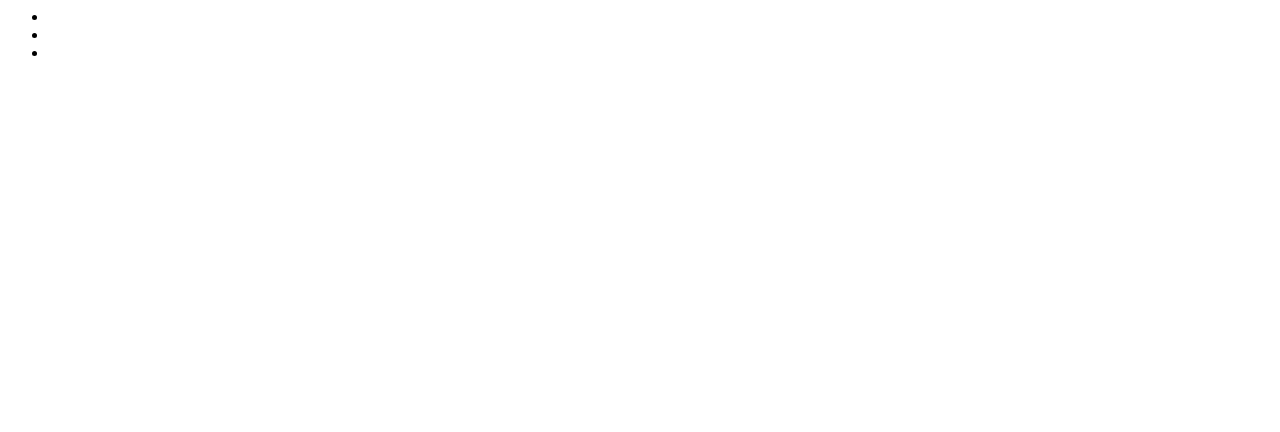
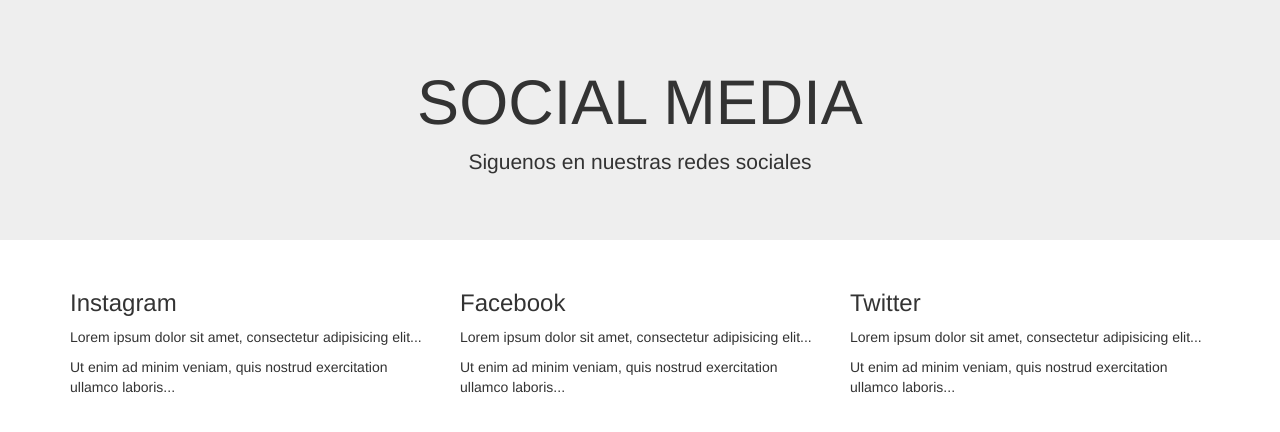
Before and after one commit to Daniela0209/kata-git, a plain HTML site: page social.html in a window 1280 px wide. Drawn offline with nearby package versions, Linux system fonts and the light colour scheme.

Commit message:
nueva estructura social

```diff
--- a/social.html
+++ b/social.html
@@ -1,20 +1,38 @@
- <div class="row-fluid centered">
-                        <ul class="social">
-                            <li>
-                                <a href="">
-                                    <span class="icon-facebook-circled"></span>
-                                </a>
-                            </li>
-                            <li>
-                                <a href="">
-                                    <span class="icon-twitter-circled"></span>
-                                </a>
-                            </li>
-                            <li>
-                                <a href="">
-                                    <span class="icon-linkedin-circled"></span>
-                                </a>
-                            </li>
+<!DOCTYPE html>
+<html lang="en">
+<head>
+  <meta charset="utf-8">
+  <meta name="viewport" content="width=device-width, initial-scale=1">
+  <link rel="stylesheet" href="https://maxcdn.bootstrapcdn.com/bootstrap/3.4.1/css/bootstrap.min.css">
+  <script src="https://ajax.googleapis.com/ajax/libs/jquery/3.5.1/jquery.min.js"></script>
+  <script src="https://maxcdn.bootstrapcdn.com/bootstrap/3.4.1/js/bootstrap.min.js"></script>
+</head>
+<body>
 
-                        </ul>
+<div class="jumbotron text-center">
+  <h1>SOCIAL MEDIA</h1>
+  <p>Siguenos en nuestras redes sociales</p>
 </div>
+
+<div class="container">
+  <div class="row">
+    <div class="col-sm-4">
+      <h3>Instagram</h3>
+      <p>Lorem ipsum dolor sit amet, consectetur adipisicing elit...</p>
+      <p>Ut enim ad minim veniam, quis nostrud exercitation ullamco laboris...</p>
+    </div>
+    <div class="col-sm-4">
+      <h3>Facebook</h3>
+      <p>Lorem ipsum dolor sit amet, consectetur adipisicing elit...</p>
+      <p>Ut enim ad minim veniam, quis nostrud exercitation ullamco laboris...</p>
+    </div>
+    <div class="col-sm-4">
+      <h3>Twitter</h3>
+      <p>Lorem ipsum dolor sit amet, consectetur adipisicing elit...</p>
+      <p>Ut enim ad minim veniam, quis nostrud exercitation ullamco laboris...</p>
+    </div>
+  </div>
+</div>
+
+</body>
+</html>
```
